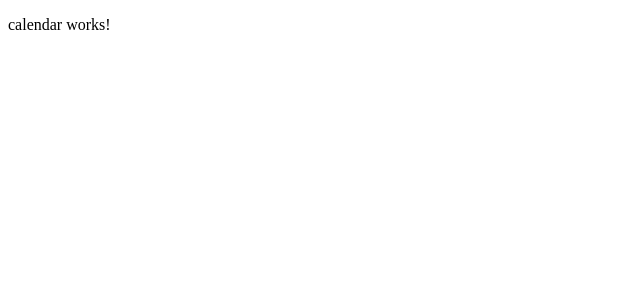
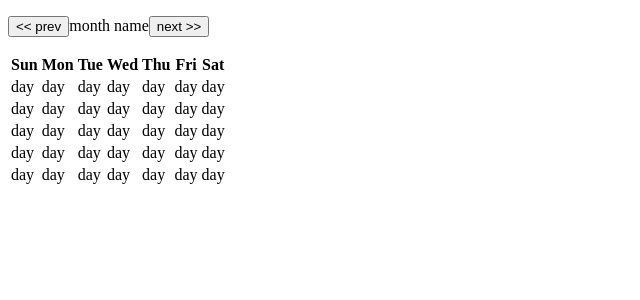
Before and after one commit to macdaddyaz/desk-calendar, an Angular app: page / in a window 1280 px wide. Shown: the top 300 px of the page, without its empty margins (0-640 px from the left). Built offline with nearby package versions, Linux system fonts and the light colour scheme.

Commit message:
Created a basic "shell" for the UI
Shell contains filler text/controls to lay out a rudimentary calendar. No logic or anything has been built.

```diff
--- a/src/app/calendar/calendar.component.html
+++ b/src/app/calendar/calendar.component.html
@@ -1,3 +1,4 @@
 <p>
-  calendar works!
+  <app-month-header></app-month-header>
 </p>
+<app-month></app-month>
--- a/src/app/day/day.component.html
+++ b/src/app/day/day.component.html
@@ -1,3 +1 @@
-<p>
-  day works!
-</p>
+<span>day</span>
--- a/src/app/month-header/month-header.component.html
+++ b/src/app/month-header/month-header.component.html
@@ -1,3 +1,3 @@
-<p>
-  month-header works!
-</p>
+<button>&lt;&lt; prev</button>
+<span>month name</span>
+<button>next &gt;&gt;</button>
--- a/src/app/month/month.component.html
+++ b/src/app/month/month.component.html
@@ -1,3 +1,126 @@
-<p>
-  month works!
-</p>
+<table>
+  <tr>
+    <th>Sun</th>
+    <th>Mon</th>
+    <th>Tue</th>
+    <th>Wed</th>
+    <th>Thu</th>
+    <th>Fri</th>
+    <th>Sat</th>
+  </tr>
+  <tr>
+    <td>
+      <app-day>day</app-day>
+    </td>
+    <td>
+      <app-day>day</app-day>
+    </td>
+    <td>
+      <app-day>day</app-day>
+    </td>
+    <td>
+      <app-day>day</app-day>
+    </td>
+    <td>
+      <app-day>day</app-day>
+    </td>
+    <td>
+      <app-day>day</app-day>
+    </td>
+    <td>
+      <app-day>day</app-day>
+    </td>
+  </tr>
+  <tr>
+    <td>
+      <app-day>day</app-day>
+    </td>
+    <td>
+      <app-day>day</app-day>
+    </td>
+    <td>
+      <app-day>day</app-day>
+    </td>
+    <td>
+      <app-day>day</app-day>
+    </td>
+    <td>
+      <app-day>day</app-day>
+    </td>
+    <td>
+      <app-day>day</app-day>
+    </td>
+    <td>
+      <app-day>day</app-day>
+    </td>
+  </tr>
+  <tr>
+    <td>
+      <app-day>day</app-day>
+    </td>
+    <td>
+      <app-day>day</app-day>
+    </td>
+    <td>
+      <app-day>day</app-day>
+    </td>
+    <td>
+      <app-day>day</app-day>
+    </td>
+    <td>
+      <app-day>day</app-day>
+    </td>
+    <td>
+      <app-day>day</app-day>
+    </td>
+    <td>
+      <app-day>day</app-day>
+    </td>
+  </tr>
+  <tr>
+    <td>
+      <app-day>day</app-day>
+    </td>
+    <td>
+      <app-day>day</app-day>
+    </td>
+    <td>
+      <app-day>day</app-day>
+    </td>
+    <td>
+      <app-day>day</app-day>
+    </td>
+    <td>
+      <app-day>day</app-day>
+    </td>
+    <td>
+      <app-day>day</app-day>
+    </td>
+    <td>
+      <app-day>day</app-day>
+    </td>
+  </tr>
+  <tr>
+    <td>
+      <app-day>day</app-day>
+    </td>
+    <td>
+      <app-day>day</app-day>
+    </td>
+    <td>
+      <app-day>day</app-day>
+    </td>
+    <td>
+      <app-day>day</app-day>
+    </td>
+    <td>
+      <app-day>day</app-day>
+    </td>
+    <td>
+      <app-day>day</app-day>
+    </td>
+    <td>
+      <app-day>day</app-day>
+    </td>
+  </tr>
+</table>
```
